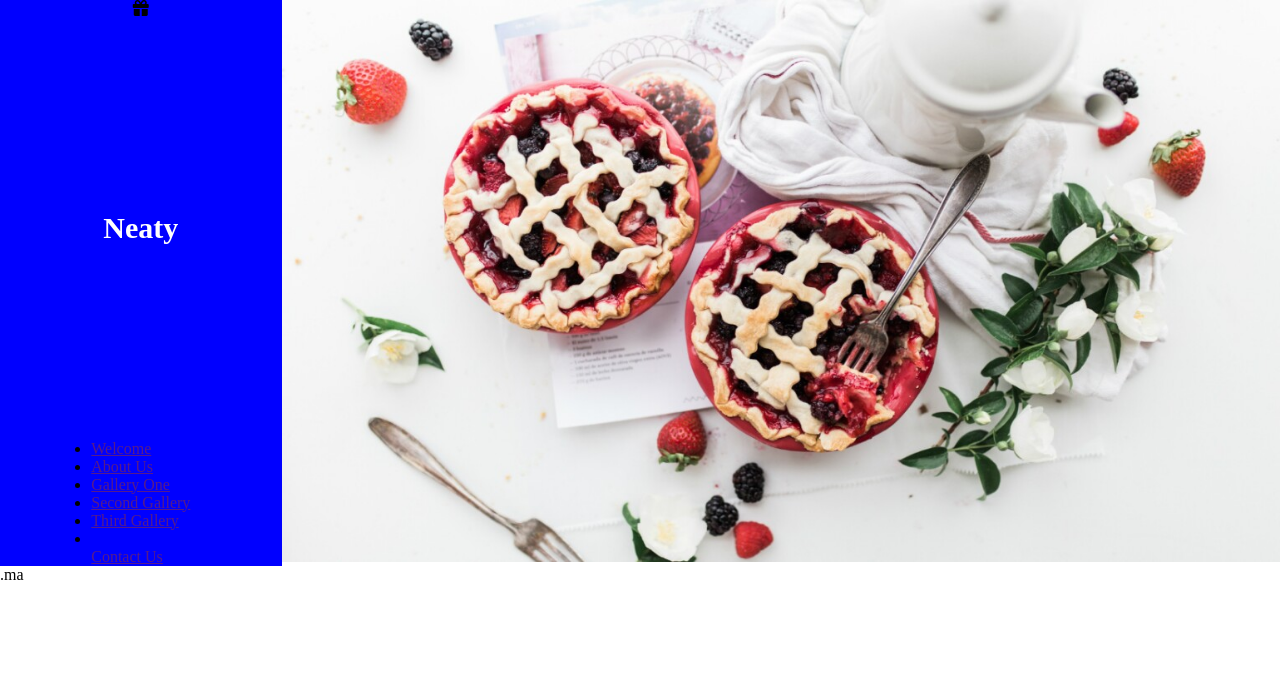
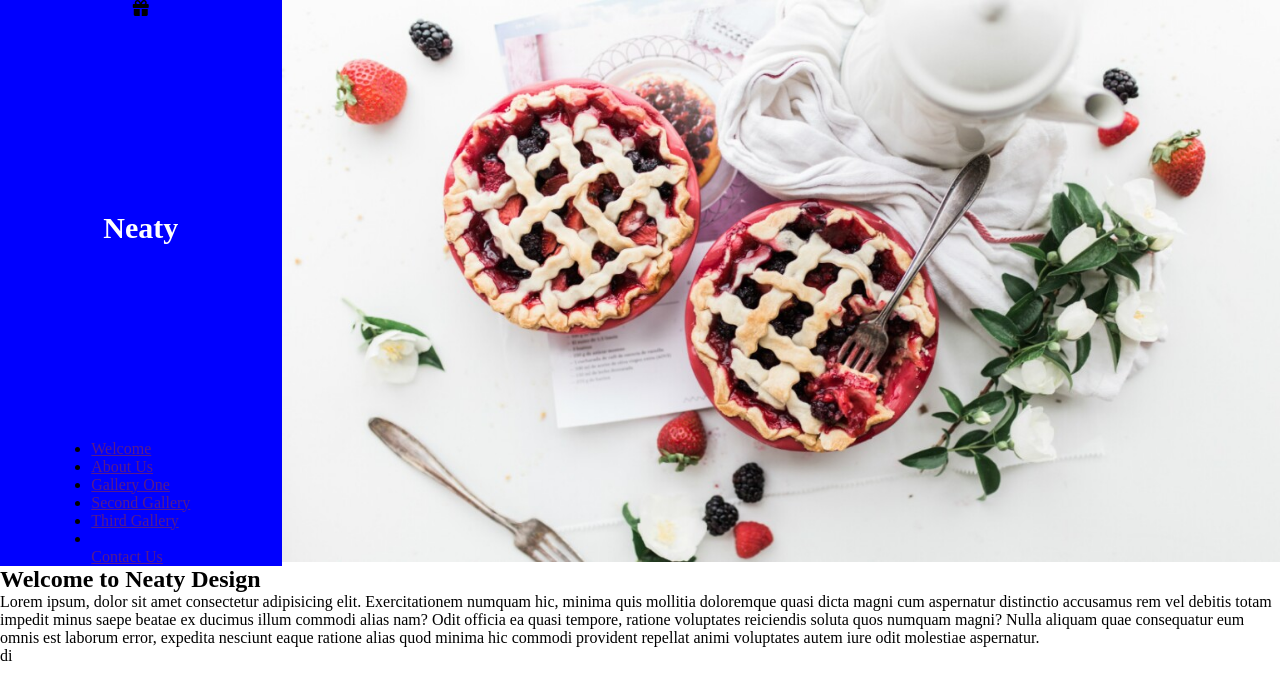
Before and after one commit to mohammedShanid8428/neaty, a plain HTML site: page index.html in a window 1280 px wide. Drawn offline with Linux system fonts and the light colour scheme.

Commit message:
main section added

```diff
--- a/index.html
+++ b/index.html
@@ -31,7 +31,11 @@
         <img src="./images/main img.jpg" alt="" width="100%">
       </div>
     </div>
-    .ma
+    <div class="main-section">
+      <h2>Welcome to Neaty Design</h2>
+      <p>Lorem ipsum, dolor sit amet consectetur adipisicing elit. Exercitationem numquam hic, minima quis mollitia doloremque quasi dicta magni cum aspernatur distinctio accusamus rem vel debitis totam impedit minus saepe beatae ex ducimus illum commodi alias nam? Odit officia ea quasi tempore, ratione voluptates reiciendis soluta quos numquam magni? Nulla aliquam quae consequatur eum omnis est laborum error, expedita nesciunt eaque ratione alias quod minima hic commodi provident repellat animi voluptates autem iure odit molestiae aspernatur.</p>
+    </div>
+    di
   </div>
 
 
```
